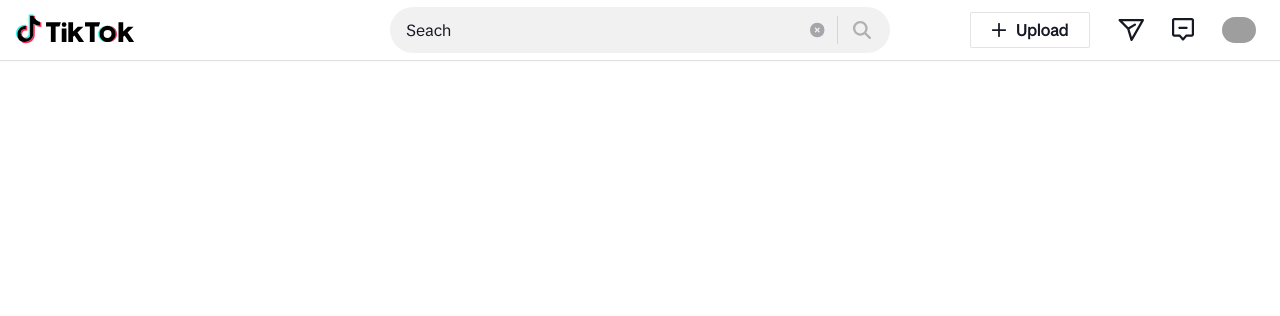
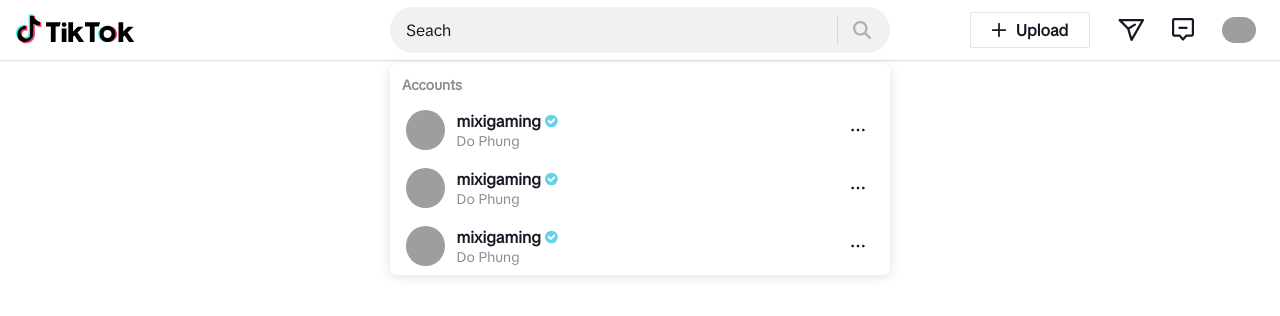
Before and after one commit to mrthinh307/tiktok-clone, a React (Create React App) app: page /setting in a window 1280 px wide. Shown: the top 316 px of the page. Built offline with nearby package versions, Linux system fonts and the light colour scheme; grey boxes are pictures that could not be loaded.

Commit message:
refactor: remove cursor style from loading indicator and improve search input handling

```diff
--- a/src/components/Layout/components/Search/Search.module.scss
+++ b/src/components/Layout/components/Search/Search.module.scss
@@ -106,7 +106,6 @@
     transform: translateY(-50%);
     color: rgba(22, 24, 35, 0.34);
     font-size: 1.45rem;
-    cursor: pointer;
     display: flex;
     align-items: center;
 }
--- a/src/components/Layout/components/Search/index.js
+++ b/src/components/Layout/components/Search/index.js
@@ -1,8 +1,8 @@
+import { useState, useRef, useEffect } from 'react';
 import HeadlessTippy from '@tippyjs/react/headless';
 import classNames from 'classnames/bind';
 import styles from './Search.module.scss';
 import { FontAwesomeIcon } from '@fortawesome/react-fontawesome';
-import { useState } from 'react';
 import AccountItem from '~/components/AccountItem';
 import { Wrapper as PopperWrapper } from '~/components/Popper';
 import {
@@ -14,21 +14,29 @@ import {
 const cx = classNames.bind(styles);
 
 function Search() {
+    const [searchValue, setSearchValue] = useState('');
     const [searchResult, setSearchResult] = useState([]);
-    const [showResult, setShowResult] = useState(false);
+    const [showResult, setShowResult] = useState(true);
 
-    const handleHideResult = () => {
+    useEffect(() => {
+        setTimeout(() => {
+            setSearchResult([1, 2, 3]);
+        }, 0);
+    }, []);
+
+    const inputRef = useRef();
+
+    const handleClearInput = () => {
+        setSearchValue('');
+        setSearchResult([]);
         setShowResult(false);
-    };
-
-    const handleInputFocus = () => {
-        setShowResult(true);
+        inputRef.current.focus();
     };
 
     return (
         <HeadlessTippy
             interactive={true}
-            visible={searchResult.length > 0 || showResult}
+            visible={searchResult.length > 0 && showResult}
             appendTo={() => document.body}
             render={(attrs) => (
                 <div className={cx('search-result')} tabIndex="-1" {...attrs}>
@@ -42,19 +50,22 @@ function Search() {
                     </PopperWrapper>
                 </div>
             )}
-            onClickOutside={handleHideResult}
+            onClickOutside={() => setShowResult(false)}
         >
             <div className={cx('search')}>
                 <input
-                    value={searchResult}
-                    onChange={(e) => setSearchResult(e.target.value)}
+                    ref={inputRef}
+                    value={searchValue}
+                    onChange={(e) => setSearchValue(e.target.value)}
                     placeholder="Seach"
                     spellCheck={false}
-                    onFocus={handleInputFocus}
+                    onFocus={() => setShowResult(true)}
                 />
-                <button className={cx('clear')}>
-                    <FontAwesomeIcon icon={faCircleXmark} />
-                </button>
+                {!!searchValue.length > 0 && (
+                    <button className={cx('clear')} onClick={handleClearInput}>
+                        <FontAwesomeIcon icon={faCircleXmark} />
+                    </button>
+                )}
                 <FontAwesomeIcon className={cx('loading')} icon={faSpinner} />
 
                 <button className={cx('search-btn')}>
```
